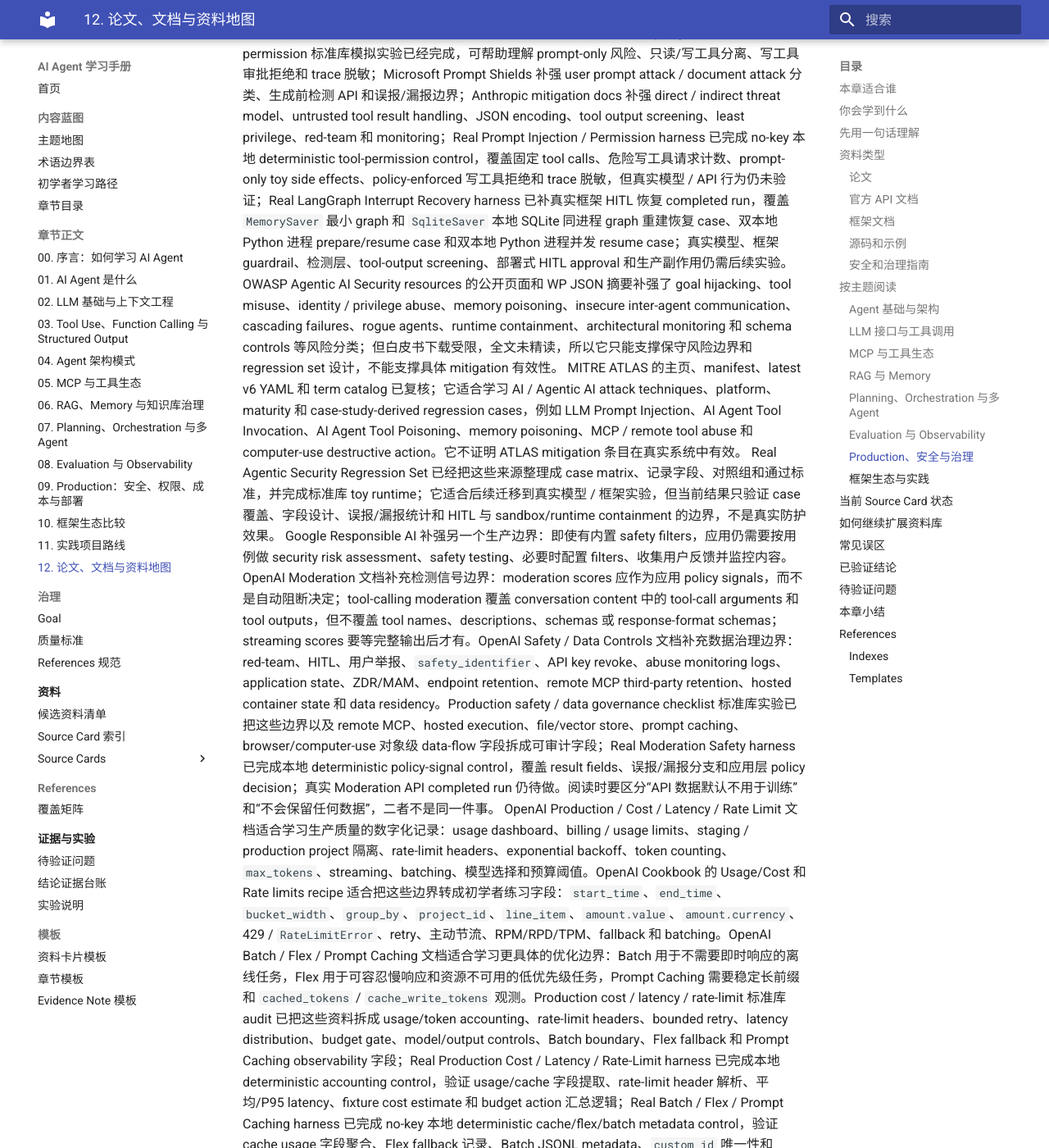
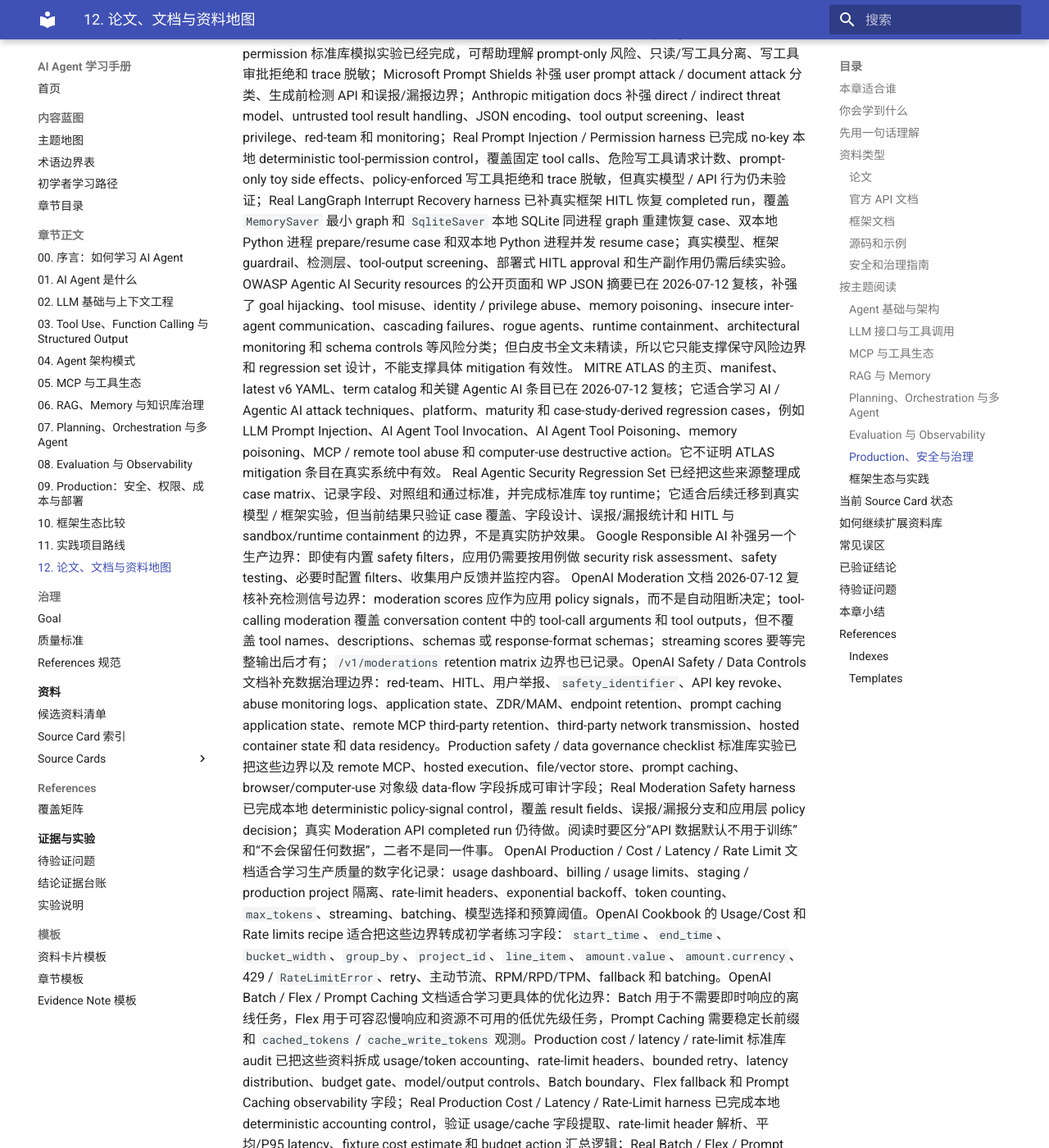
Before and after one commit to AmazingCaddy/readings-ai-agent, an MkDocs documentation site: the page built from docs/chapters/12-source-map.md, in a window 1280 px wide and 1400 px high, scrolled down 6005 px. Shown: the whole window at 82% size. Built offline with MkDocs 1.6.1 and Material for MkDocs 9.7.7, drawn with Linux system fonts in a browser that asks for light colours.

Commit message:
Sync source map revalidation summaries

```diff
--- a/docs/chapters/12-source-map.md
+++ b/docs/chapters/12-source-map.md
@@ -123,11 +123,11 @@
 
 阅读重点是 prompt injection、权限、工具审批、guardrails 的执行位置、agentic-specific 风险、数据边界、审计、人工确认、降级、敏感 trace 控制和风险管理。
 Prompt injection / tool permission 标准库模拟实验已经完成，可帮助理解 prompt-only 风险、只读/写工具分离、写工具审批拒绝和 trace 脱敏；Microsoft Prompt Shields 补强 user prompt attack / document attack 分类、生成前检测 API 和误报/漏报边界；Anthropic mitigation docs 补强 direct / indirect threat model、untrusted tool result handling、JSON encoding、tool output screening、least privilege、red-team 和 monitoring；Real Prompt Injection / Permission harness 已完成 no-key 本地 deterministic tool-permission control，覆盖固定 tool calls、危险写工具请求计数、prompt-only toy side effects、policy-enforced 写工具拒绝和 trace 脱敏，但真实模型 / API 行为仍未验证；Real LangGraph Interrupt Recovery harness 已补真实框架 HITL 恢复 completed run，覆盖 `MemorySaver` 最小 graph 和 `SqliteSaver` 本地 SQLite 同进程 graph 重建恢复 case、双本地 Python 进程 prepare/resume case 和双本地 Python 进程并发 resume case；真实模型、框架 guardrail、检测层、tool-output screening、部署式 HITL approval 和生产副作用仍需后续实验。
-OWASP Agentic AI Security resources 的公开页面和 WP JSON 摘要补强了 goal hijacking、tool misuse、identity / privilege abuse、memory poisoning、insecure inter-agent communication、cascading failures、rogue agents、runtime containment、architectural monitoring 和 schema controls 等风险分类；但白皮书下载受限，全文未精读，所以它只能支撑保守风险边界和 regression set 设计，不能支撑具体 mitigation 有效性。
-MITRE ATLAS 的主页、manifest、latest v6 YAML 和 term catalog 已复核；它适合学习 AI / Agentic AI attack techniques、platform、maturity 和 case-study-derived regression cases，例如 LLM Prompt Injection、AI Agent Tool Invocation、AI Agent Tool Poisoning、memory poisoning、MCP / remote tool abuse 和 computer-use destructive action。它不证明 ATLAS mitigation 条目在真实系统中有效。
+OWASP Agentic AI Security resources 的公开页面和 WP JSON 摘要已在 2026-07-12 复核，补强了 goal hijacking、tool misuse、identity / privilege abuse、memory poisoning、insecure inter-agent communication、cascading failures、rogue agents、runtime containment、architectural monitoring 和 schema controls 等风险分类；但白皮书全文未精读，所以它只能支撑保守风险边界和 regression set 设计，不能支撑具体 mitigation 有效性。
+MITRE ATLAS 的主页、manifest、latest v6 YAML、term catalog 和关键 Agentic AI 条目已在 2026-07-12 复核；它适合学习 AI / Agentic AI attack techniques、platform、maturity 和 case-study-derived regression cases，例如 LLM Prompt Injection、AI Agent Tool Invocation、AI Agent Tool Poisoning、memory poisoning、MCP / remote tool abuse 和 computer-use destructive action。它不证明 ATLAS mitigation 条目在真实系统中有效。
 Real Agentic Security Regression Set 已经把这些来源整理成 case matrix、记录字段、对照组和通过标准，并完成标准库 toy runtime；它适合后续迁移到真实模型 / 框架实验，但当前结果只验证 case 覆盖、字段设计、误报/漏报统计和 HITL 与 sandbox/runtime containment 的边界，不是真实防护效果。
 Google Responsible AI 补强另一个生产边界：即使有内置 safety filters，应用仍需要按用例做 security risk assessment、safety testing、必要时配置 filters、收集用户反馈并监控内容。
-OpenAI Moderation 文档补充检测信号边界：moderation scores 应作为应用 policy signals，而不是自动阻断决定；tool-calling moderation 覆盖 conversation content 中的 tool-call arguments 和 tool outputs，但不覆盖 tool names、descriptions、schemas 或 response-format schemas；streaming scores 要等完整输出后才有。OpenAI Safety / Data Controls 文档补充数据治理边界：red-team、HITL、用户举报、`safety_identifier`、API key revoke、abuse monitoring logs、application state、ZDR/MAM、endpoint retention、remote MCP third-party retention、hosted container state 和 data residency。Production safety / data governance checklist 标准库实验已把这些边界以及 remote MCP、hosted execution、file/vector store、prompt caching、browser/computer-use 对象级 data-flow 字段拆成可审计字段；Real Moderation Safety harness 已完成本地 deterministic policy-signal control，覆盖 result fields、误报/漏报分支和应用层 policy decision；真实 Moderation API completed run 仍待做。阅读时要区分“API 数据默认不用于训练”和“不会保留任何数据”，二者不是同一件事。
+OpenAI Moderation 文档 2026-07-12 复核补充检测信号边界：moderation scores 应作为应用 policy signals，而不是自动阻断决定；tool-calling moderation 覆盖 conversation content 中的 tool-call arguments 和 tool outputs，但不覆盖 tool names、descriptions、schemas 或 response-format schemas；streaming scores 要等完整输出后才有；`/v1/moderations` retention matrix 边界也已记录。OpenAI Safety / Data Controls 文档补充数据治理边界：red-team、HITL、用户举报、`safety_identifier`、API key revoke、abuse monitoring logs、application state、ZDR/MAM、endpoint retention、prompt caching application state、remote MCP third-party retention、third-party network transmission、hosted container state 和 data residency。Production safety / data governance checklist 标准库实验已把这些边界以及 remote MCP、hosted execution、file/vector store、prompt caching、browser/computer-use 对象级 data-flow 字段拆成可审计字段；Real Moderation Safety harness 已完成本地 deterministic policy-signal control，覆盖 result fields、误报/漏报分支和应用层 policy decision；真实 Moderation API completed run 仍待做。阅读时要区分“API 数据默认不用于训练”和“不会保留任何数据”，二者不是同一件事。
 OpenAI Production / Cost / Latency / Rate Limit 文档适合学习生产质量的数字化记录：usage dashboard、billing / usage limits、staging / production project 隔离、rate-limit headers、exponential backoff、token counting、`max_tokens`、streaming、batching、模型选择和预算阈值。OpenAI Cookbook 的 Usage/Cost 和 Rate limits recipe 适合把这些边界转成初学者练习字段：`start_time`、`end_time`、`bucket_width`、`group_by`、`project_id`、`line_item`、`amount.value`、`amount.currency`、429 / `RateLimitError`、retry、主动节流、RPM/RPD/TPM、fallback 和 batching。OpenAI Batch / Flex / Prompt Caching 文档适合学习更具体的优化边界：Batch 用于不需要即时响应的离线任务，Flex 用于可容忍慢响应和资源不可用的低优先级任务，Prompt Caching 需要稳定长前缀和 `cached_tokens` / `cache_write_tokens` 观测。Production cost / latency / rate-limit 标准库 audit 已把这些资料拆成 usage/token accounting、rate-limit headers、bounded retry、latency distribution、budget gate、model/output controls、Batch boundary、Flex fallback 和 Prompt Caching observability 字段；Real Production Cost / Latency / Rate-Limit harness 已完成本地 deterministic accounting control，验证 usage/cache 字段提取、rate-limit header 解析、平均/P95 latency、fixture cost estimate 和 budget action 汇总逻辑；Real Batch / Flex / Prompt Caching harness 已完成 no-key 本地 deterministic cache/flex/batch metadata control，验证 cache usage 字段聚合、Flex fallback 记录、Batch JSONL metadata、`custom_id` 唯一性和 required result fields；Batch 提交默认 opt-in。它们支撑“成本、延迟和限流要进入生产检查清单”，但不证明任何具体应用的真实成本、P95 延迟、吞吐、fallback 质量、缓存命中率或优化收益。
 
 ### 框架生态与实践
```
Also changed, not shown: docs/local/summaries/2026-07-11-ai-agent-handbook.md (+2 -0 lines), docs/references/coverage-matrix.md (+1 -1 lines).
